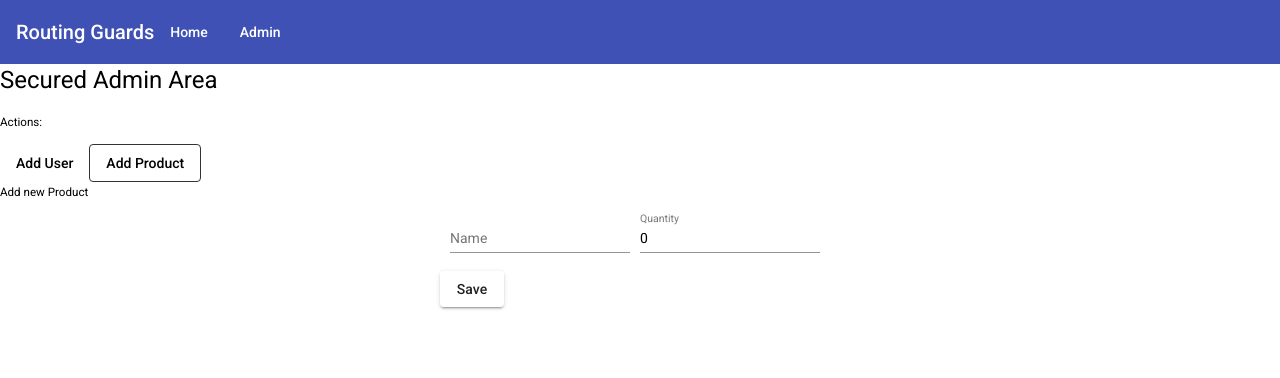
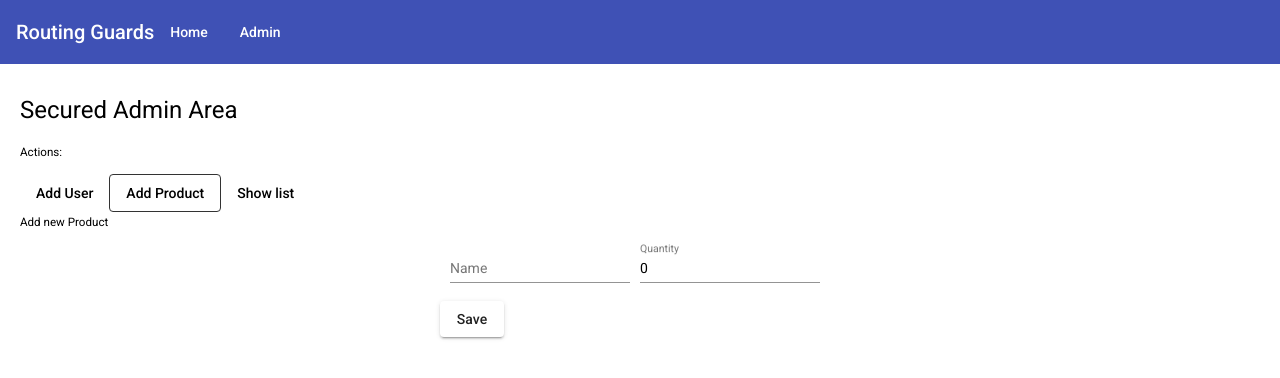
Before and after one commit to Moshiur1304097/Angular-router-gaurd-canActivate, an Angular app: page /admin/add-product in a window 1280 px wide. Shown: the top 378 px of the page. Built offline with nearby package versions, Linux system fonts and the light colour scheme.

Commit message:
componentless router update and list example added

```diff
--- a/src/app/admin/list/list.component.css
+++ b/src/app/admin/list/list.component.css
@@ -1,3 +1,7 @@
 .full-width-table {
     width: 100%;
   }
+.paddingSpace{
+  padding-left: 20px;
+  padding-right: 20px;
+  }
--- a/src/app/admin/list/list.component.html
+++ b/src/app/admin/list/list.component.html
@@ -1,4 +1,4 @@
-<div class="mat-elevation-z8">
+<div class="mat-elevation-z8 paddingSpace">
     <table mat-table class="full-width-table" matSort aria-label="Elements">
       <!-- Id Column -->
       <ng-container matColumnDef="id">
--- a/src/app/admin/welcome/welcome.component.css
+++ b/src/app/admin/welcome/welcome.component.css
@@ -1,6 +1,9 @@
 :host {
-    display: block;
-  }
-  .active {
-    border: 1px solid #333;
-  }
+  display: block;
+}
+.active {
+  border: 1px solid #333;
+}
+.contentPadding{
+  padding: 30px 20px 30px 20px;
+}
--- a/src/app/admin/welcome/welcome.component.html
+++ b/src/app/admin/welcome/welcome.component.html
@@ -1,10 +1,12 @@
+<div class="contentPadding">
   <h1>Secured Admin Area</h1>
   <section>
     <h5>Actions:</h5>
     <a routerLink="add-user" routerLinkActive="active" mat-button>Add User</a>
     <a routerLink="add-product" routerLinkActive="active" mat-button>Add Product</a>
-  <!-- <a routerLink="list" routerLinkActive="active" mat-button>Show list</a> -->
+    <a routerLink="list" routerLinkActive="active" mat-button>Show list</a>
   </section>
   <div class="content">
     <router-outlet></router-outlet>
   </div>
+</div>
```
Also changed, not shown: src/app/admin/admin-routing.module.ts (+9 -2 lines). Lines whose indentation alone changed are shown as unchanged.
